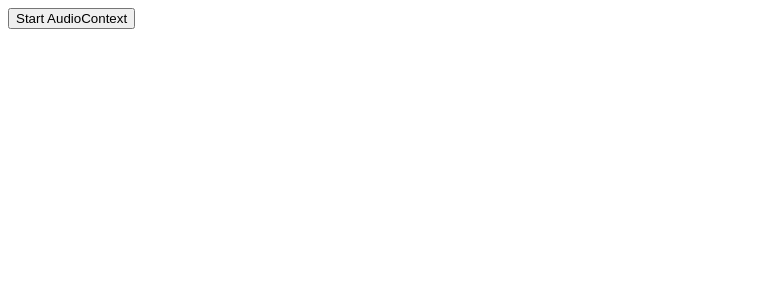
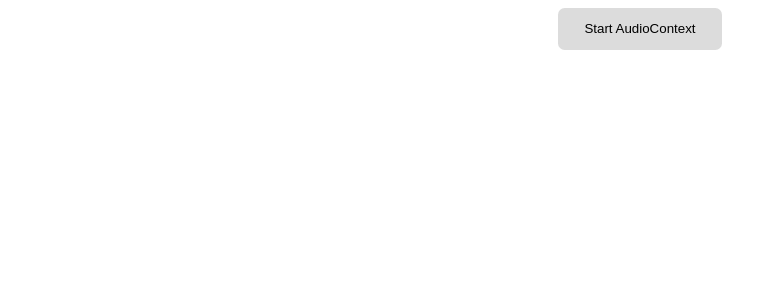
Before and after one commit to waterplea/angular-web-audio, an Angular app: page / in a window 1280 px wide. Shown: the top 300 px of the page, without its empty margins (0-777 px from the left). Built offline with nearby package versions, Linux system fonts and the light colour scheme; what @ng-web-apis/audio would draw is missing.

Commit message:
2 files modified

```diff
--- a/src/app/app.component.html
+++ b/src/app/app.component.html
@@ -1,5 +1,12 @@
 <button class="start" (click)="toggle()">{{text}}</button>
 <section *ngIf="started">
+	<blockquote>
+		<strong>Click tracks to expand inner structure</strong>
+    <em>
+		Only important nodes are shown. Some technical
+		nodes are left out (such as GainNode for volume control).
+    </em>
+	</blockquote>
 	<beat [volume]="beat">
 		<label>
       <h1>Beat</h1>
--- a/src/style.css
+++ b/src/style.css
@@ -1,5 +1,20 @@
 body {
   font-family: 'Trebuchet MS', 'Lucida Sans Unicode', 'Lucida Grande', 'Lucida Sans', Arial, sans-serif;
+}
+
+button {
+  display: block;
+  margin: 0 auto;
+  background: gainsboro;
+  border: none;
+  padding: 1em 2em;
+  border-radius: 0.5em;
+  cursor: pointer;
+  transition: background 0.3s;
+}
+
+button:hover {
+  background: whitesmoke;
 }
 
 beat,
```
